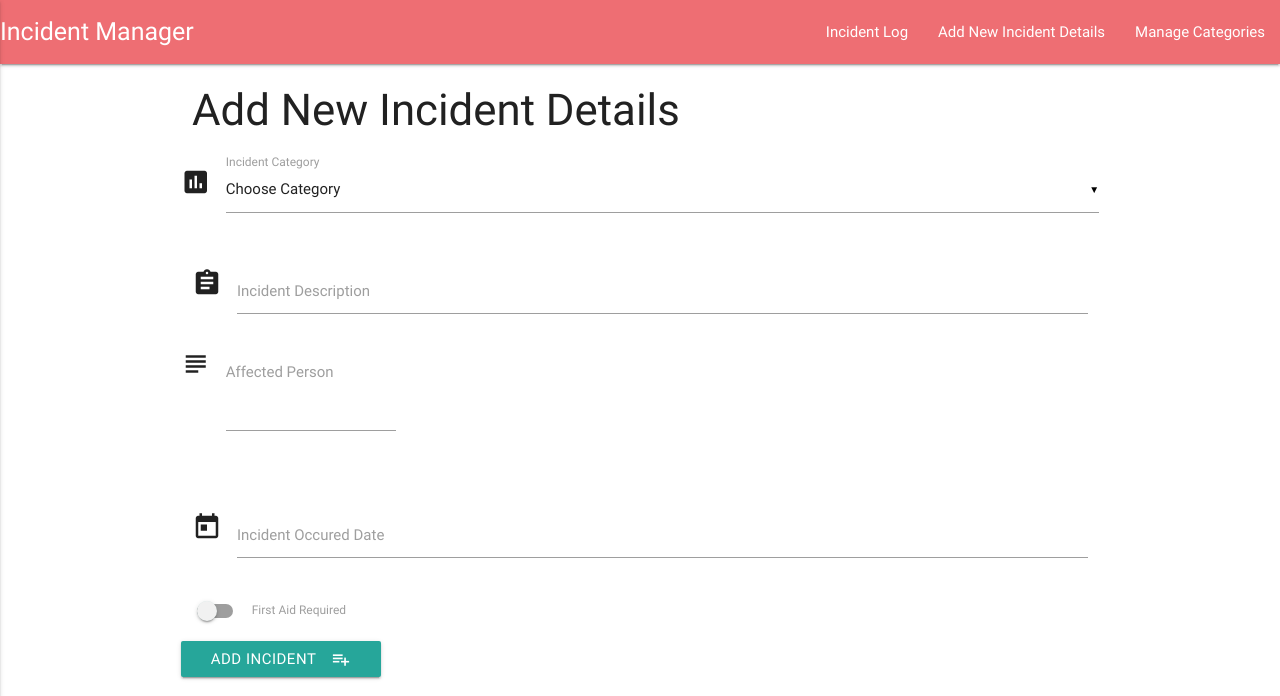
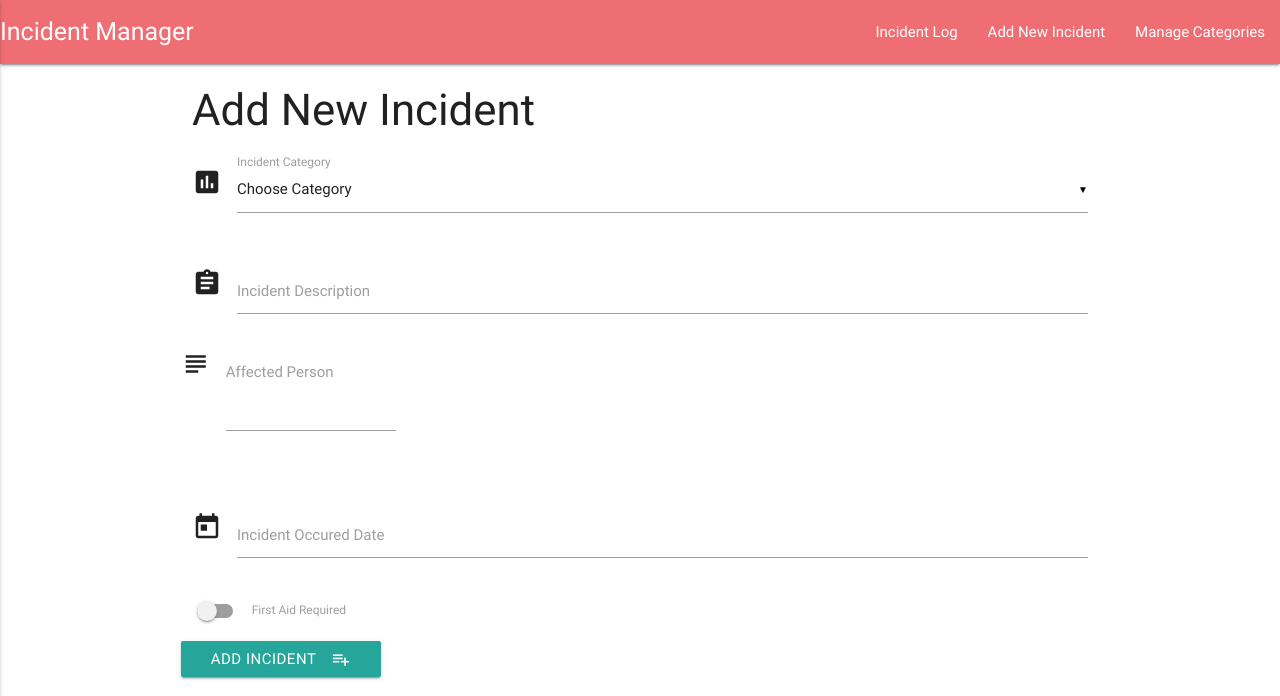
Before and after one commit to brosnans/msp-3, a Flask app: page /add_incident in a window 1280 px wide. Shown: the top 696 px of the page. Run offline with Flask 2, Linux system fonts and the light colour scheme; data that the repository does not hold is empty; some libraries are stand-ins or nearby versions.

Commit message:
Fixed POST issue for categories in addincident.html

```diff
--- a/templates/addincident.html
+++ b/templates/addincident.html
@@ -1,6 +1,7 @@
 {% extends 'base.html' %} {% block content %}
-<h3> Add New Incident Details</h3>
+<h3> Add New Incident</h3>
 <div class="row">
+    <form  action="{{ url_for('insert_incident') }}" method="POST" class="col s12">
             <div class="row">
                 <div class="input-field col s12">
                     <i class="material-icons prefix">poll</i>
@@ -13,7 +14,6 @@
                     <label>Incident Category</label>
                 </div>
             </div>
-    <form  action="{{ url_for('insert_incident') }}" method="POST" class="col s12">
         <!-- Incident Description -->
         <div class="row">
             <div class="input-field col s12">
--- a/templates/base.html
+++ b/templates/base.html
@@ -19,7 +19,7 @@
                 <a href="#" data-activates="mobile-demo" class="button-collapse"><i class="material-icons">menu</i></a>
                 <ul id="nav-mobile" class="right hide-on-med-and-down">
                     <li><a href="{{url_for('get_incidents')}}">Incident Log</a></li>
-                    <li><a href="{{url_for('add_incident')}}" >Add New Incident Details</a></li>
+                    <li><a href="{{url_for('add_incident')}}" >Add New Incident</a></li>
                     <li><a href="{{url_for('get_categories')}}">Manage Categories</a></li>
                 </ul>
                 <ul class="side-nav" id="mobile-demo">
--- a/templates/incidents.html
+++ b/templates/incidents.html
@@ -11,13 +11,13 @@
                 </div>
                 <div class="incident_header col s9">
                     <span>
-                    <strong>{{incident.category_name}}</strong> - {{incident.incident_occurred_date}}
+                    <strong>{{incident.incident_occurred_date}}</strong> | {{incident.category_name}}
                     <span>
                 </div>
             </div>
             <div class="collapsible-body">
                 <span>
-                <strong>{{incident.affected_person}}</strong> - {{incident.incident_description}}
+                <strong>{{incident.affected_person}}</strong> | {{incident.incident_description}}
                 </span>
             </div>
         </li>
```
